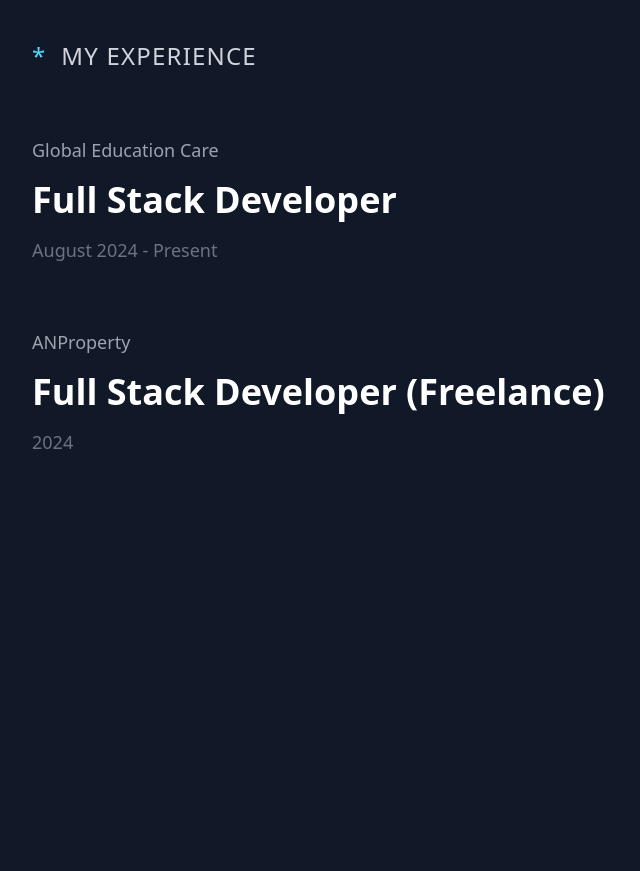
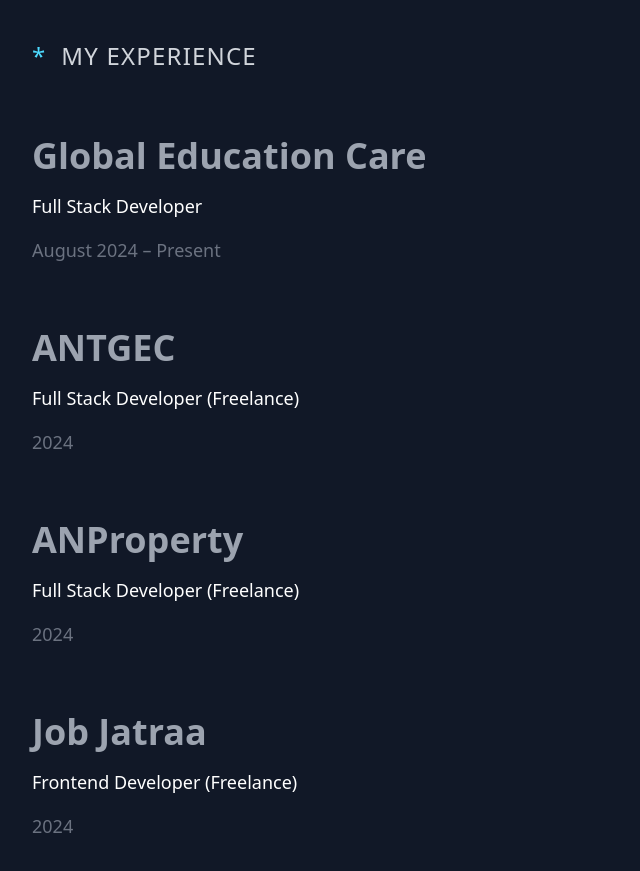
Before and after one commit to achemnomaer/portfolio2.0, a Next.js app: page /about in a window 1280 px wide. Shown: the part 1500-2371 px from the top of the page, without its empty margins (0-640 px from the left). Before the commit the page ends 2100 px from the top, so only its background shows below. Built offline with nearby package versions, Linux system fonts and the light colour scheme.

Commit message:
update cv, change about section

```diff
--- a/components/about/About.js
+++ b/components/about/About.js
@@ -99,14 +99,26 @@ export default function About() {
     {
       company: "Global Education Care",
       position: "Full Stack Developer",
-      period: "August 2024 - Present",
+      period: "August 2024 – Present",
       link: "https://gecare.co.uk",
+    },
+    {
+      company: "ANTGEC",
+      position: "Full Stack Developer (Freelance)",
+      period: "2024",
+      link: "https://antgec.com",
     },
     {
       company: "ANProperty",
       position: "Full Stack Developer (Freelance)",
       period: "2024",
-      link: "https://anpropertybd.com",
+      link: "https://anpropertybd.com/en",
+    },
+    {
+      company: "Job Jatraa",
+      position: "Frontend Developer (Freelance)",
+      period: "2024",
+      link: "https://jobjatraa.com",
     },
   ];
 
@@ -257,15 +269,13 @@ export default function About() {
                   <Link href={exp.link} passHref legacyBehavior>
                     <a
                       target="_blank"
-                      className="text-gray-400 hover:text-brand-400 transition-colors text-lg"
+                      className="text-gray-400 hover:text-brand-400 transition-colors text-3xl md:text-4xl font-semibold"
                     >
                       {exp.company}
                     </a>
                   </Link>
 
-                  <h3 className="text-3xl md:text-4xl font-semibold text-white">
-                    {exp.position}
-                  </h3>
+                  <h3 className="text-lg text-white">{exp.position}</h3>
 
                   <p className="text-gray-500 text-lg">{exp.period}</p>
                 </motion.div>
--- a/package.json
+++ b/package.json
@@ -1,5 +1,5 @@
 {
-  "name": "testing",
+  "name": "portfolio2.0",
   "version": "0.1.0",
   "private": true,
   "scripts": {
```
Also changed, not shown: 2 other files (tests, documents, lock files or other folders).
